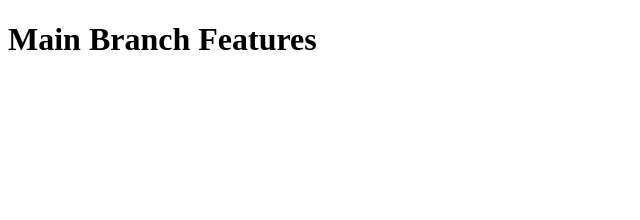
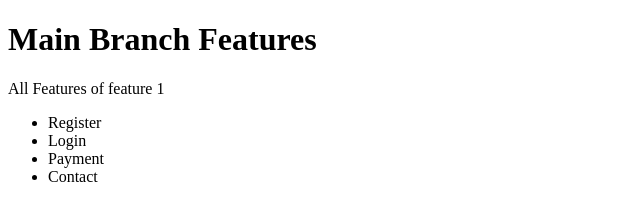
Before and after one commit to WilliamMark1963/Git-project, a plain HTML site: page index.html in a window 1280 px wide. Shown: the whole page, without its empty margins (0-640 px from the left). Drawn offline with Linux system fonts and the light colour scheme.

Commit message:
Feature1

```diff
--- a/index.html
+++ b/index.html
@@ -7,5 +7,13 @@
 </head>
 <body>
     <h1>Main Branch Features</h1>
+    <p>All Features of feature 1
+        <ul>
+            <li>Register</li>
+            <li>Login</li>
+            <li>Payment</li>
+            <li>Contact</li>
+        </ul>
+    </p>
 </body>
 </html>
```
